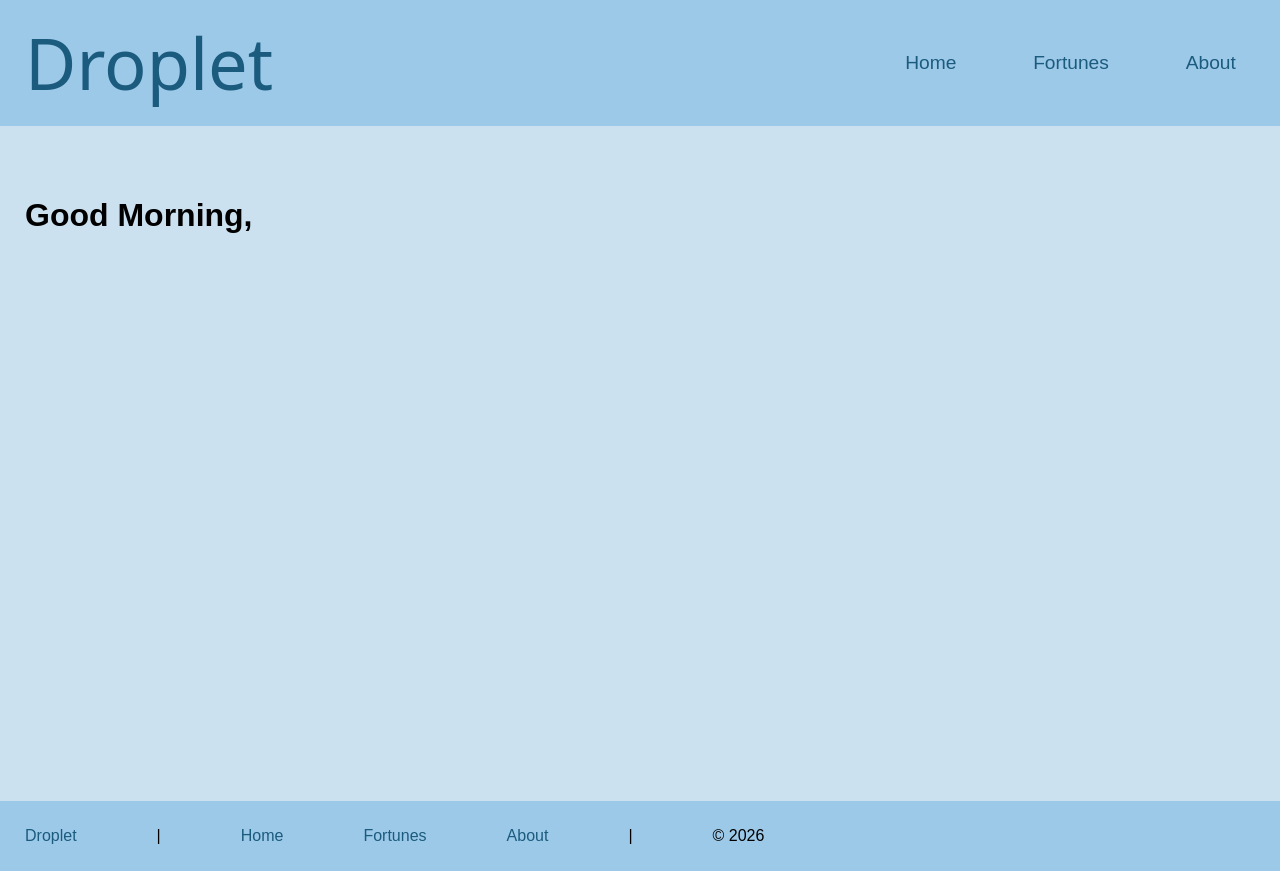
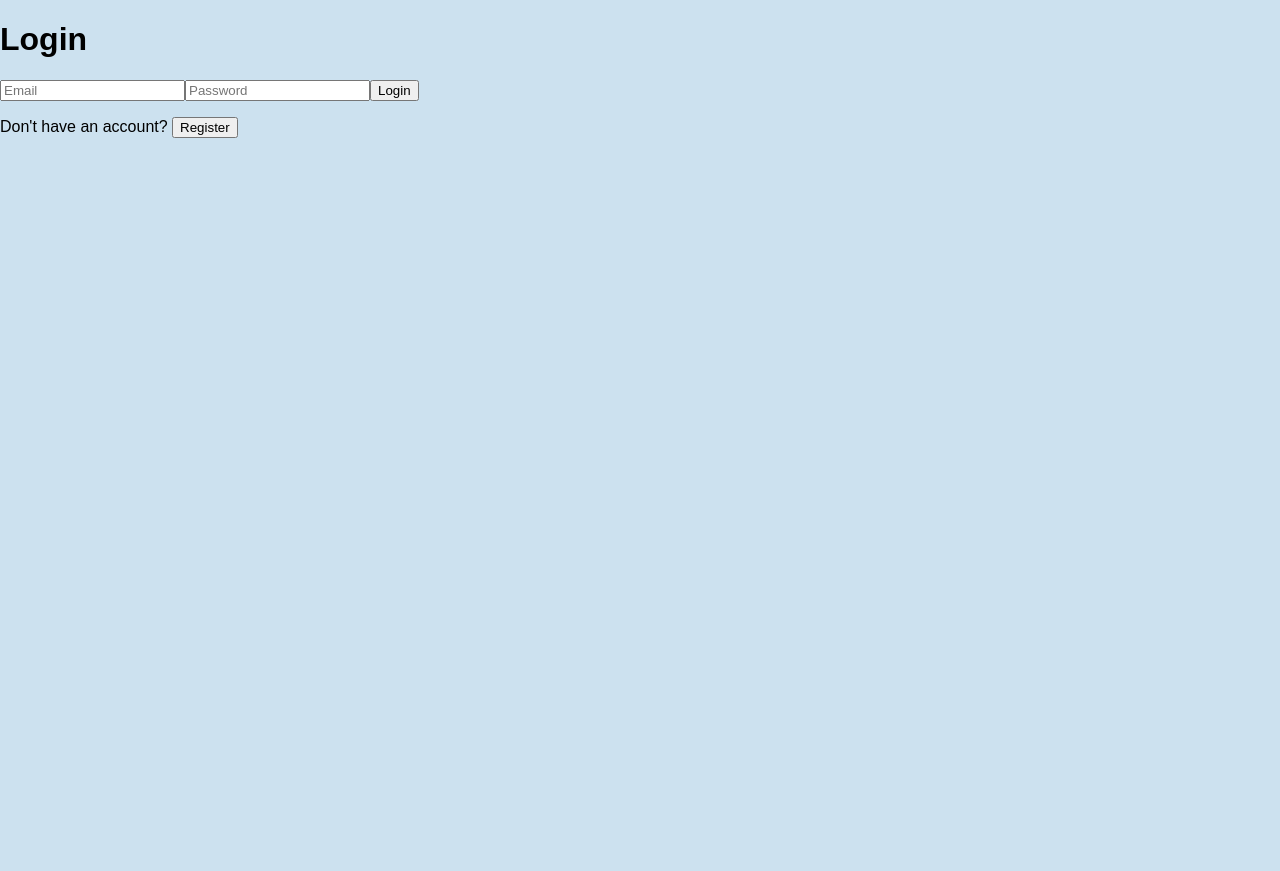
Before and after one commit to simplywilber/Droplet, a React (Vite) app: page / in a window 1280 px wide. After the commit the page ends 800 px from the top, so only its background shows below. Built offline with nearby package versions, Linux system fonts and the light colour scheme; no server answers; a web font is replaced by a local one.

Commit message:
Install and create firebase package/config. Create log in authentication page, and modify navbar to allow logout feature. Style logout button to match page style. Modify app.jsx to handle page render based on authentication

```diff
--- a/package.json
+++ b/package.json
@@ -10,6 +10,7 @@
     "preview": "vite preview"
   },
   "dependencies": {
+    "firebase": "^12.10.0",
     "react": "^19.2.0",
     "react-dom": "^19.2.0",
     "react-router-dom": "^7.13.1"
--- a/src/App.jsx
+++ b/src/App.jsx
@@ -1,22 +1,46 @@
+import { useState, useEffect } from "react";
 import { Routes, Route } from "react-router-dom";
 import Navbar from "./components/Navbar";
 import Footer from "./components/Footer";
 import Home from "./pages/Home";
 import Fortunes from "./pages/Fortunes";
-import About from "./pages/About"
+import About from "./pages/About";
+import AuthForm from "./components/AuthForm";
+import { auth } from "./firebase";
+import { onAuthStateChanged } from "firebase/auth";
 
 function App() {
+  const [user, setUser] = useState(null);
+  const [loading, setLoading] = useState(true); // to avoid flash of routes
+
+  useEffect(() => {
+    // Listen for auth state changes
+    const unsubscribe = onAuthStateChanged(auth, (currentUser) => {
+      setUser(currentUser);
+      setLoading(false);
+    });
+
+    // Clean up subscription on unmount
+    return () => unsubscribe();
+  }, []);
+
+  if (loading) return <p>Loading...</p>; // optional loading state
+
   return (
     <>
+      {user ? (
+        <>
           <Navbar />
-
           <Routes>
             <Route path="/" element={<Home />} />
             <Route path="/fortunes" element={<Fortunes />} />
             <Route path="/about" element={<About />} />
           </Routes>
-
           <Footer />
+        </>
+      ) : (
+        <AuthForm />
+      )}
     </>
   );
 }
--- /dev/null
+++ b/src/components/AuthForm.jsx
@@ -0,0 +1,68 @@
+import { useState } from "react";
+import { createUserWithEmailAndPassword, signInWithEmailAndPassword } from "firebase/auth";
+import { auth } from "../firebase";
+
+export default function AuthForm({ setUser }) {
+  const [isLogin, setIsLogin] = useState(true);
+  const [email, setEmail] = useState("");
+  const [password, setPassword] = useState("");
+  const [error, setError] = useState("");
+
+  const handleSubmit = async (e) => {
+    e.preventDefault();
+    setError("");
+
+    if (!email || !password) {
+      setError("Please fill out all required fields.");
+      return;
+    }
+
+    try {
+      let userCredential;
+      if (isLogin) {
+        userCredential = await signInWithEmailAndPassword(auth, email, password);
+      } else {
+        userCredential = await createUserWithEmailAndPassword(auth, email, password);
+      }// set the user in App state
+      setUser(userCredential.user);
+    } catch (err) {
+      setError(err.message);
+    }
+  };
+
+  return (
+    <div className="authContainer">
+      <form onSubmit={handleSubmit}>
+        <h1>{isLogin ? "Login" : "Register"}</h1>
+        <input
+          type="email"
+          placeholder="Email"
+          value={email}
+          onChange={(e) => setEmail(e.target.value)}
+        />
+        <input
+          type="password"
+          placeholder="Password"
+          value={password}
+          onChange={(e) => setPassword(e.target.value)}
+        />
+        <button type="submit">{isLogin ? "Login" : "Register"}</button>
+        {error && <div className="error">{error}</div>}
+      </form>
+
+      <div className="options">
+        {isLogin ? (
+          <p>
+            Don't have an account?{" "}
+            <button onClick={() => setIsLogin(false)}>Register</button>
+          </p>
+        ) : (
+          <p>
+            Already have an account?{" "}
+            <button onClick={() => setIsLogin(true)}>Login</button>
+          </p>
+        )}
+      </div>
+    </div>
+  );
+}
--- a/src/components/Navbar.jsx
+++ b/src/components/Navbar.jsx
@@ -1,15 +1,34 @@
 import { Link } from "react-router-dom";
+import { auth } from "../firebase";
+import { signOut } from "firebase/auth";
 
 function Navbar() {
+  // Handles user logout
+  const handleLogout = async () => {
+    try {
+      await signOut(auth);
+    } catch (error) {
+      console.error("Logout failed:", error.message);
+    }
+  };
   return (
     <nav id="nav-bar">
       <div id="logo">
-        <Link className="link" id="logo-text" to="/">Droplet</Link>
+        <Link className="link" id="logo-text" to="/">
+          Droplet
+        </Link>
       </div>
       <div class="nav-links">
-        <Link className="link" to="/">Home</Link>
-        <Link className="link" to="/fortunes">Fortunes</Link>
-        <Link className="link" to="/about">About</Link>
+        <Link className="link" to="/">
+          Home
+        </Link>
+        <Link className="link" to="/fortunes">
+          Fortunes
+        </Link>
+        <Link className="link" to="/about">
+          About
+        </Link>
+        <Link onClick={handleLogout} className="link" id="logout-btn">Logout</Link>
       </div>
     </nav>
   );
--- /dev/null
+++ b/src/firebase.js
@@ -0,0 +1,18 @@
+import { initializeApp } from "firebase/app";
+import { getAuth } from "firebase/auth";
+
+// Firebase configuration
+const firebaseConfig = {
+  apiKey: "AIzaSyB_XKuIh9nsiiH5TxGqWfYb8yuLuIi4lbo",
+  authDomain: "droplet-9cde4.firebaseapp.com",
+  projectId: "droplet-9cde4",
+  storageBucket: "droplet-9cde4.firebasestorage.app",
+  messagingSenderId: "936497581995",
+  appId: "1:936497581995:web:4bee81026294b01b2a8cee",
+  measurementId: "G-XRBVCC1JYW"
+};
+
+// Initialize Firebase
+const app = initializeApp(firebaseConfig);
+export const auth = getAuth(app);
+export default app;
--- a/src/index.css
+++ b/src/index.css
@@ -31,7 +31,7 @@ body {
 
 #logo-text:hover {
   cursor: pointer;
-  color: #cee4f5;
+  color: #E8F5FD;
 }
 
 #logo:hover {
@@ -43,6 +43,7 @@ body {
   display: flex;
   gap: 4em;
   padding-right: 1em;
+  align-items: center;
 }
 
 .link {
@@ -53,8 +54,18 @@ body {
 
 .link:hover {
   transform: scale(1.05);
-  color: #cee4f5;
+  color: #E8F5FD;
 }
+
+#logout-btn {
+  padding: 8px 10px;
+  border-radius: 15px;
+  background-color: #cce1ef;
+ }
+
+ #logout-btn:hover {
+    background-color: #1b5b7e;
+ }
 
 #footer {
   display: flex;
```
Also changed, not shown: 1 other file (tests, documents, lock files or other folders). Lines whose indentation alone changed are shown as unchanged.
